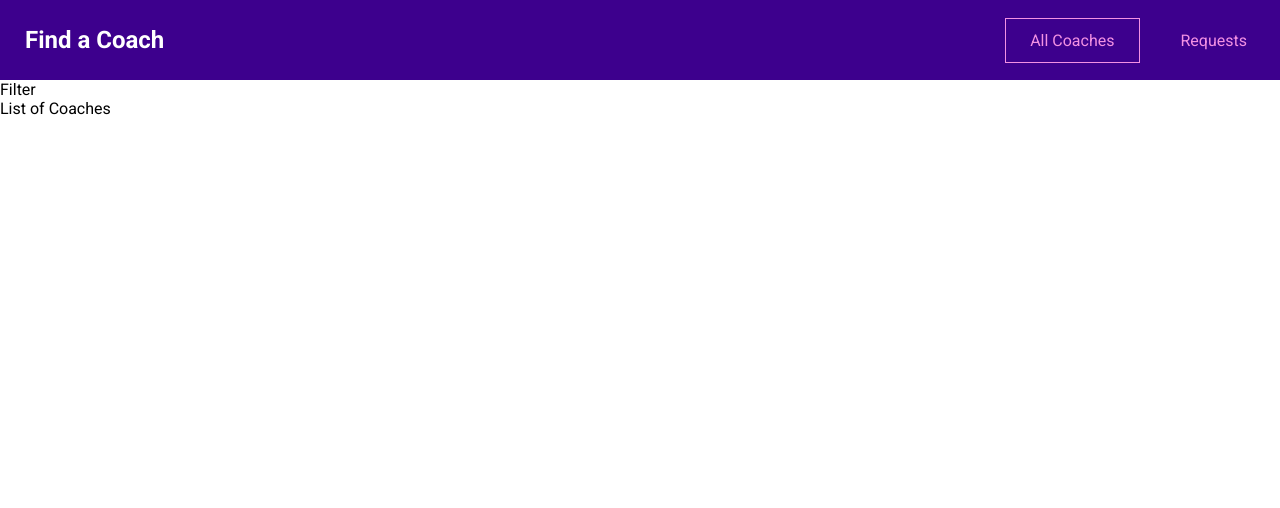
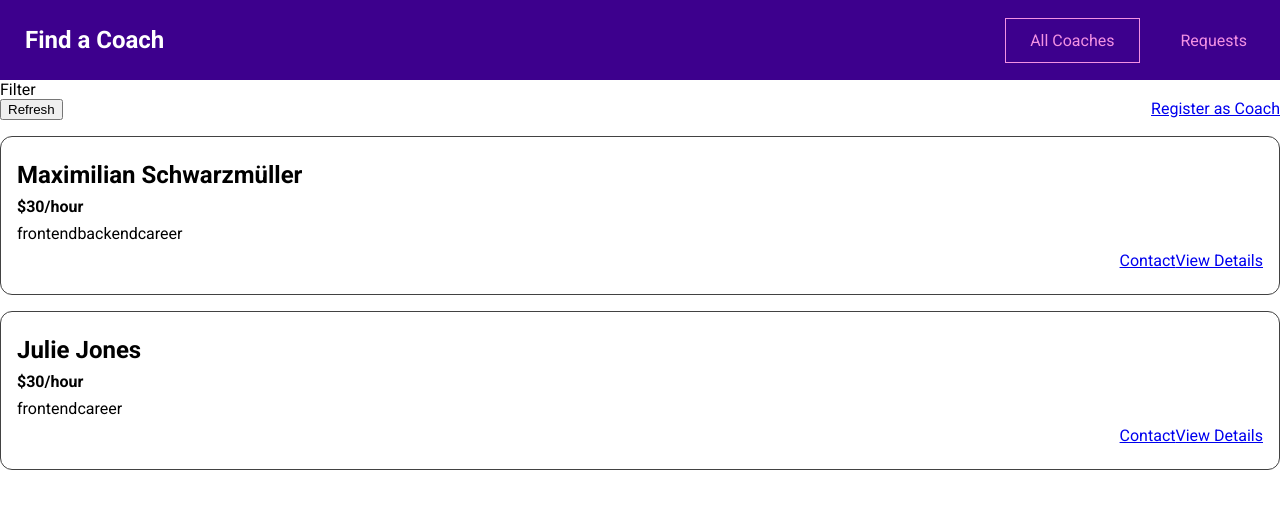
Before and after one commit to mjay88/vue-js-find-a-coach-app, a Vue app: page /coaches in a window 1280 px wide. Shown: the top 508 px of the page. Built offline with nearby package versions, Linux system fonts and the light colour scheme.

Commit message:
wire up pages folder, add vuex and coach data, work on CoachList and CoachItem components

```diff
--- /dev/null
+++ b/src/components/coaches/CoachItem.vue
@@ -0,0 +1,59 @@
+<template>
+  <li>
+    <h3>
+      {{ fullName }}
+    </h3>
+    <h4>${{ rate }}/hour</h4>
+    <div>
+      <span v-for="area in areas" :key="area">{{ area }}</span>
+    </div>
+    <div class="actions">
+      <router-link :to="coachContactLink">Contact</router-link>
+      <router-link :to="coachDetailsLink">View Details</router-link>
+    </div>
+  </li>
+</template>
+
+<script>
+export default {
+  props: ['id', 'firstName', 'lastName', 'rate', 'areas'],
+  computed: {
+    fullName() {
+      return this.firstName + ' ' + this.lastName;
+    },
+    coachContactLink() {
+      return this.$route.path + '/' + this.id + '/contact'; // /coaches/c1/contact
+    },
+    coachDetailsLink() {
+      return this.$route.path + '/' + this.id; // /coaches/c1
+    },
+  },
+};
+</script>
+
+<style scoped>
+li {
+  margin: 1rem 0;
+  border: 1px solid #424242;
+  border-radius: 12px;
+  padding: 1rem;
+}
+
+h3 {
+  font-size: 1.5rem;
+}
+
+h3,
+h4 {
+  margin: 0.5rem 0;
+}
+
+div {
+  margin: 0.5rem 0;
+}
+
+.actions {
+  display: flex;
+  justify-content: flex-end;
+}
+</style>
--- a/src/main.js
+++ b/src/main.js
@@ -1,9 +1,11 @@
 import { createApp } from 'vue';
 import router from './router';
+import store from './store/index.js';
 import App from './App.vue';
 
 const app = createApp(App);
 
 app.use(router);
+app.use(store);
 
 app.mount('#app');
--- a/src/pages/coaches/CoachDetail.vue
+++ b/src/pages/coaches/CoachDetail.vue
@@ -1,4 +1,5 @@
 <template>
-  <section>Filter</section>
-  <section>List of Coaches</section>
+  Coach Details
+  <router-view></router-view>
+  <router-link to="/coaches/c1/contact">Contact</router-link>
 </template>
--- a/src/pages/coaches/CoachRegistration.vue
+++ b/src/pages/coaches/CoachRegistration.vue
@@ -1,4 +1 @@
-<template>
-  <section>Filter</section>
-  <section>List of Coaches</section>
-</template>
+<template>Register</template>
--- a/src/pages/coaches/CoachesList.vue
+++ b/src/pages/coaches/CoachesList.vue
@@ -1,4 +1,51 @@
 <template>
   <section>Filter</section>
-  <section>List of Coaches</section>
+  <section>
+    <div class="controls">
+      <button>Refresh</button>
+      <router-link to="/register">Register as Coach</router-link>
+    </div>
+    <ul v-if="hasCoaches">
+      <coach-item
+        v-for="coach in filteredCoaches"
+        :key="coach.id"
+        :id="coach.id"
+        :first-name="coach.firstName"
+        :last-name="coach.lastName"
+        :rate="coach.hourlyRate"
+        :areas="coach.areas"
+      ></coach-item>
+    </ul>
+    <h3 v-else>No coaches found.</h3>
+  </section>
 </template>
+
+<script>
+import CoachItem from '../../components/coaches/CoachItem.vue';
+export default {
+  components: {
+    CoachItem,
+  },
+  computed: {
+    filteredCoaches() {
+      return this.$store.getters['coaches/coaches'];
+    },
+    hasCoaches() {
+      return this.$store.getters['coaches/hasCoaches'];
+    },
+  },
+};
+</script>
+
+<style scoped>
+ul {
+  list-style: none;
+  margin: 0;
+  padding: 0;
+}
+
+.controls {
+  display: flex;
+  justify-content: space-between;
+}
+</style>
--- a/src/pages/requests/ContactCoach.vue
+++ b/src/pages/requests/ContactCoach.vue
@@ -1,4 +1 @@
-<template>
-  <section>Filter</section>
-  <section>List of Coaches</section>
-</template>
+<template>Contact a coach</template>
--- a/src/pages/requests/RequestsReceived.vue
+++ b/src/pages/requests/RequestsReceived.vue
@@ -1,4 +1 @@
-<template>
-  <section>Filter</section>
-  <section>List of Coaches</section>
-</template>
+<template>requests</template>
--- /dev/null
+++ b/src/store/index.js
@@ -0,0 +1,8 @@
+import { createStore } from 'vuex';
+import coachesModule from './modules/coaches/index.js';
+
+const store = createStore({
+  modules: { coaches: coachesModule },
+});
+
+export default store;
--- /dev/null
+++ b/src/store/modules/coaches/actions.js
@@ -0,0 +1 @@
+export default {};
--- /dev/null
+++ b/src/store/modules/coaches/getters.js
@@ -0,0 +1,8 @@
+export default {
+  coaches(state) {
+    return state.coaches;
+  },
+  hasCoaches(state) {
+    return state.coaches && state.coaches.length > 0;
+  },
+};
--- /dev/null
+++ b/src/store/modules/coaches/index.js
@@ -0,0 +1,34 @@
+import mutations from './mutations.js';
+import actions from './actions.js';
+import getters from './getters.js';
+export default {
+  namespaced: true,
+  state() {
+    return {
+      coaches: [
+        {
+          id: 'c1',
+          firstName: 'Maximilian',
+          lastName: 'Schwarzmüller',
+          areas: ['frontend', 'backend', 'career'],
+          description:
+            "I'm Maximilian and I've worked as a freelance web developer for years. Let me help you become a developer as well!",
+          hourlyRate: 30,
+        },
+        {
+          id: 'c2',
+          firstName: 'Julie',
+          lastName: 'Jones',
+          areas: ['frontend', 'career'],
+          description:
+            'I am Julie and as a senior developer in a big tech company, I can help you get your first job or progress in your current role.',
+          hourlyRate: 30,
+        },
+      ],
+    };
+  },
+
+  mutations,
+  actions,
+  getters,
+};
--- /dev/null
+++ b/src/store/modules/coaches/mutations.js
@@ -0,0 +1 @@
+export default {};
```
